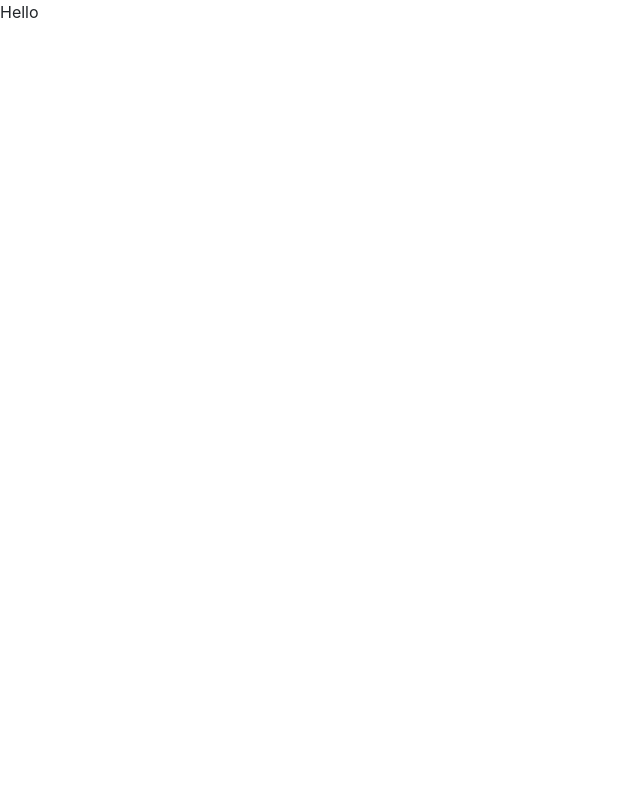
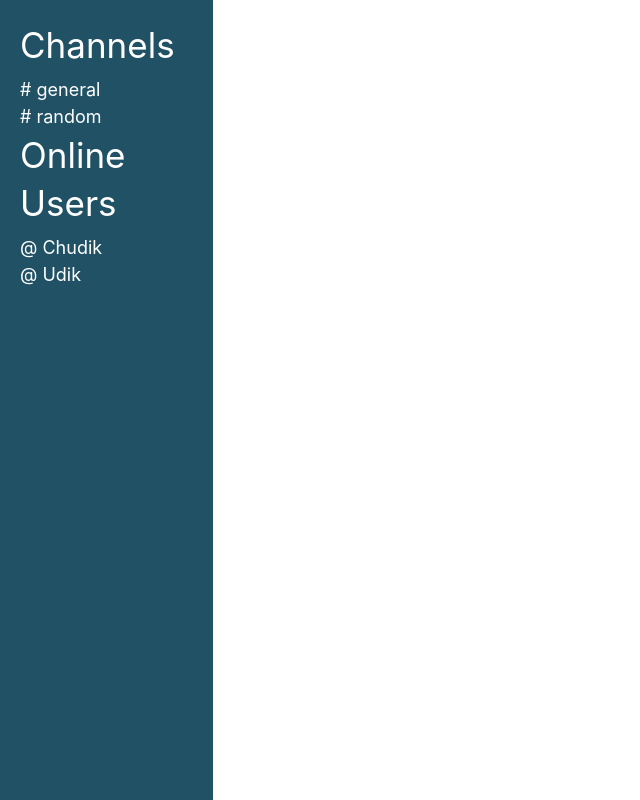
Before and after one commit to aelittaezugbaya/chat-app-react, a React app in the folder front/: page / in a window 1280 px wide. Shown: the whole page, without its empty margins (0-640 px from the left). Built offline with nearby package versions, Linux system fonts and the light colour scheme.

Commit message:
added sidemenu and list

```diff
--- a/front/src/components/App.js
+++ b/front/src/components/App.js
@@ -1,7 +1,7 @@
 import React from "react";
-
+import Menu from "./SideMenu";
 export default class App extends React.Component {
   render() {
-    return <div>Hello</div>;
+    return <Menu />;
   }
 }
--- /dev/null
+++ b/front/src/components/ListSideMeni.js
@@ -0,0 +1,21 @@
+import React from "react";
+import { Col, PageHeader } from "react-bootstrap";
+
+export default class ListSideMenu extends React.Component {
+  render() {
+    const items = this.props.items.map(item => (
+      <li>
+        {" "}
+        {this.props.prefix} {item}
+      </li>
+    ));
+    return (
+      <div>
+        <PageHeader>
+          <small>{this.props.name}</small>
+        </PageHeader>
+        <ul className="list">{items}</ul>
+      </div>
+    );
+  }
+}
--- /dev/null
+++ b/front/src/components/SideMenu.js
@@ -0,0 +1,23 @@
+import React from "react";
+import { Col, PageHeader } from "react-bootstrap";
+import SideMenu from "./ListSideMeni";
+import ListSideMenu from "./ListSideMeni";
+
+export default class App extends React.Component {
+  render() {
+    return (
+      <Col md={2} className="side-menu">
+        <ListSideMenu
+          name="Channels"
+          items={["general", "random"]}
+          prefix="#"
+        />
+        <ListSideMenu
+          name="Online Users"
+          items={["Chudik", "Udik"]}
+          prefix="@"
+        />
+      </Col>
+    );
+  }
+}
--- a/front/src/index.css
+++ b/front/src/index.css
@@ -0,0 +1,16 @@
+.side-menu {
+  background: #215165;
+  height: 100vh;
+  color: white;
+  padding: 20px;
+  font-size: 18px;
+}
+
+.list li {
+  list-style-type: none;
+}
+
+.list {
+  margin: 0;
+  padding: 0;
+}
```
